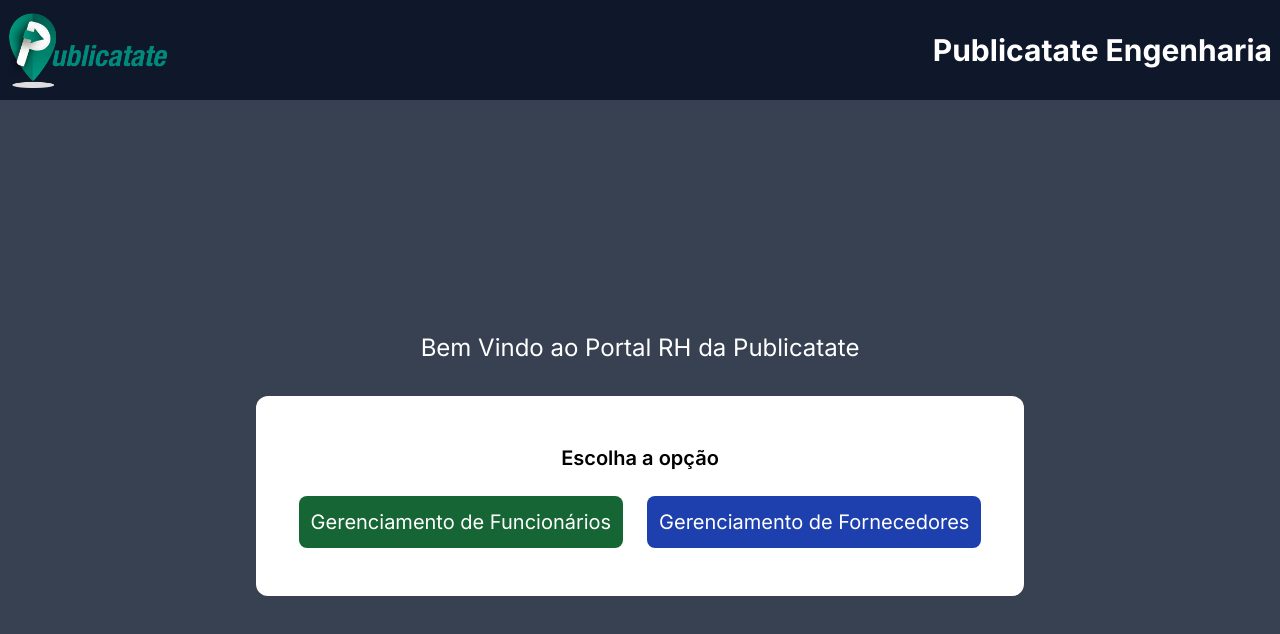
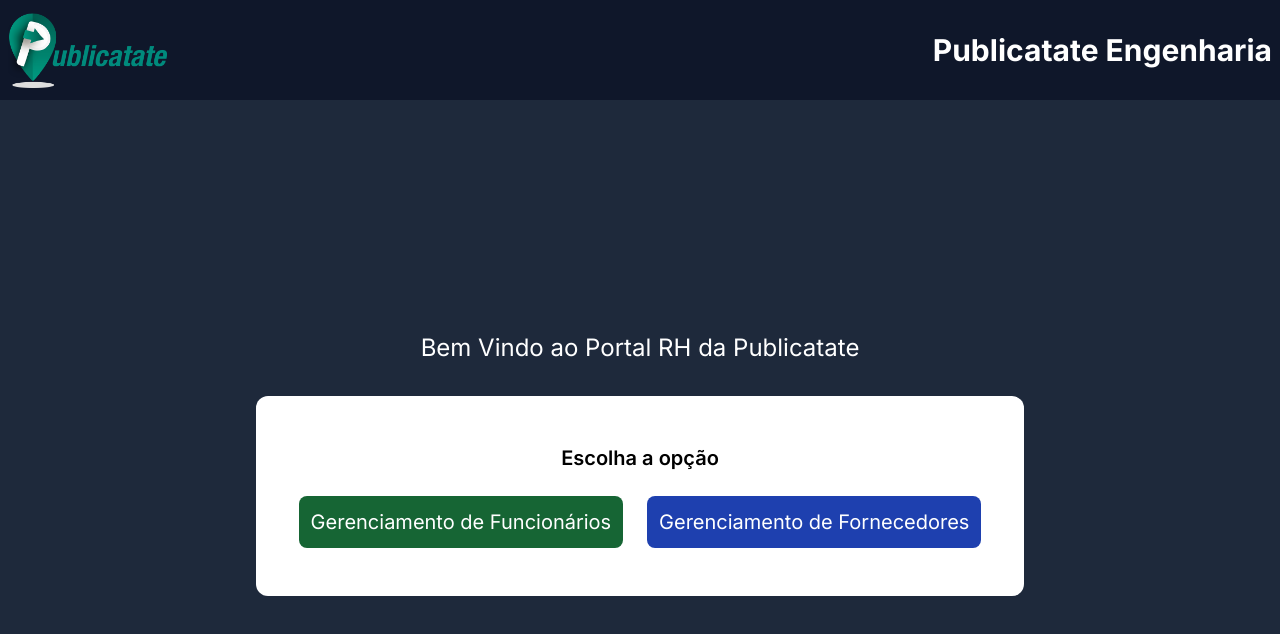
Before and after one commit to Jonalvesilva/Projeto_Publicatate_Funcionarios_Fornecedores_CRUD, a Next.js app in the folder frontend/: page / in a window 1280 px wide. Shown: the top 634 px of the page. Built offline with nearby package versions, Linux system fonts and the light colour scheme.

Commit message:
style: change home color background

```diff
--- a/frontend/app/page.tsx
+++ b/frontend/app/page.tsx
@@ -2,7 +2,7 @@
 
 export default function Home() {
   return (
-    <section className="bg-gray-700 flex flex-col items-center justify-center h-[90vh] min-h-[500px]">
+    <section className="bg-slate-800 flex flex-col items-center justify-center h-[90vh] min-h-[500px]">
       <h2 className="text-lg sm:text-xl md:text-2xl text-white text-center pb-8 pt-2">
         Bem Vindo ao Portal RH da Publicatate
       </h2>
```
